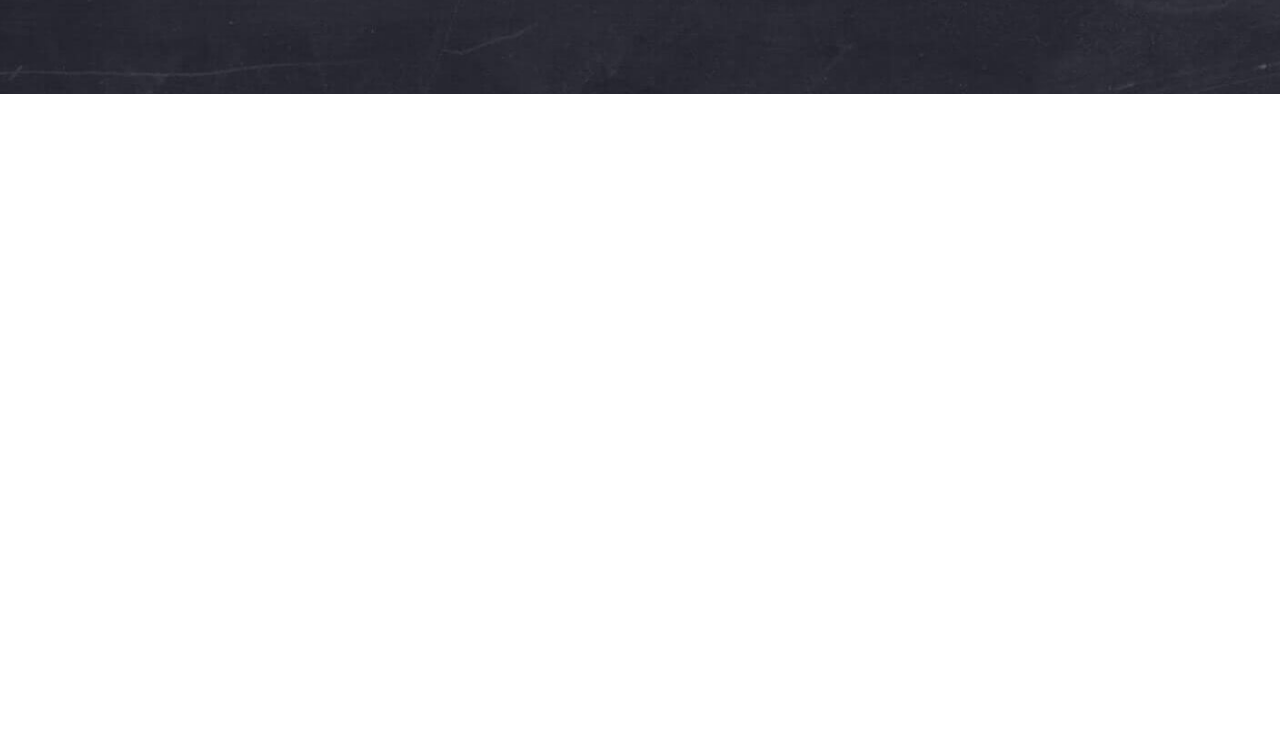
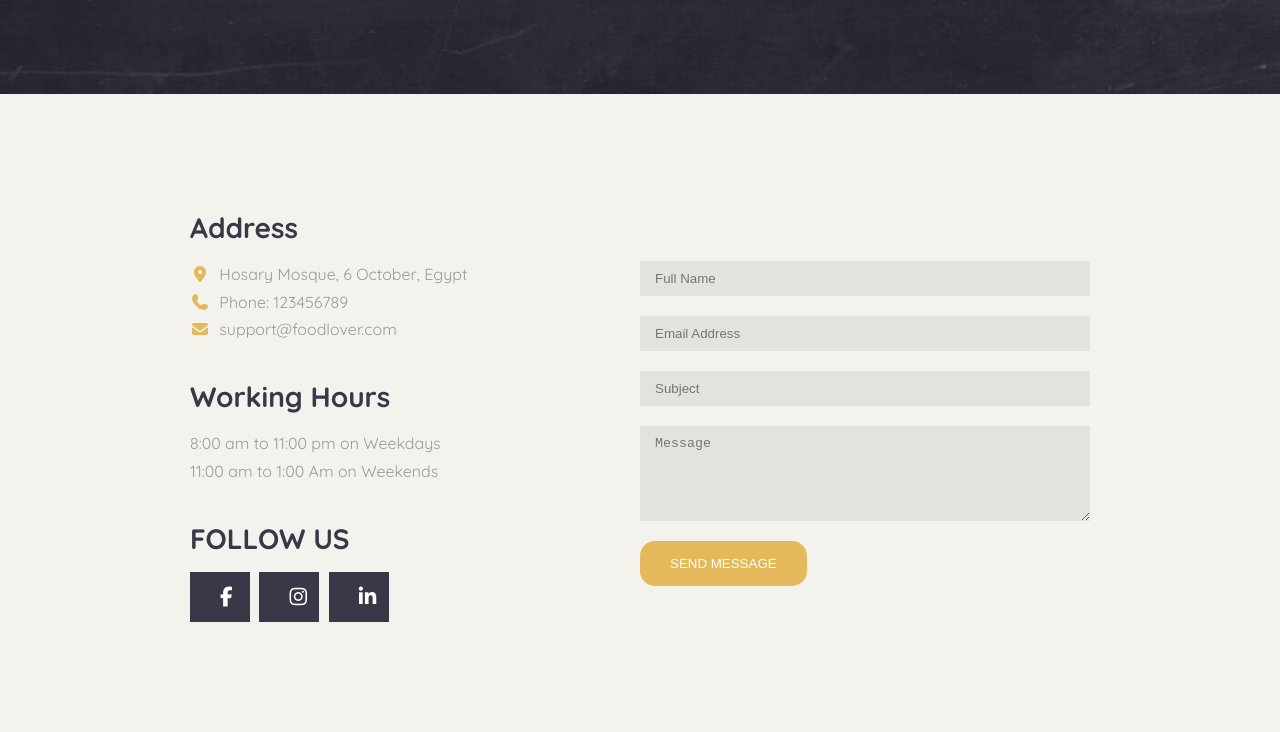
Before and after one commit to Nabil-Hany22/food-lover-restaurant-website, a plain HTML site: page index.html in a window 1280 px wide. Shown: the part 4283-5015 px from the top of the page. Before the commit the page ends 4377 px from the top, so only its background shows below. Drawn offline with Linux system fonts and the light colour scheme.

Commit message:
Create contact form section

```diff
--- a/index.html
+++ b/index.html
@@ -14,6 +14,8 @@
     <link rel="stylesheet" href="style.css" />
     <!-- Favicon -->
     <link rel="shortcut icon" type=" image/x—icon" href="images/favicon.ico" />
+    <!-- FontAwesome -->
+    <link rel="stylesheet" href="https://cdnjs.cloudflare.com/ajax/libs/font-awesome/7.0.0/css/all.min.css" integrity="sha512-DxV+EoADOkOygM4IR9yXP8Sb2qwgidEmeqAEmDKIOfPRQZOWbXCzLC6vjbZyy0vPisbH2SyW27+ddLVCN+OMzQ==" crossorigin="anonymous" referrerpolicy="no-referrer" />
     <title>Food Lover</title>
   </head>
   <body>
@@ -273,5 +275,44 @@
         </div>
     </section>
     <!-- Gallery End -->
+
+    <!-- Contact Start -->
+    <section id="contact">
+        <div class="container">
+            <div class="contact-content">
+                <div class="contact-info">
+                    <div>
+                        <h3>Address</h3>
+                        <p><i class="fa-solid fa-location-dot"></i> Hosary Mosque, 6 October, Egypt</p>
+                        <p><i class="fa-solid fa-phone"></i> Phone: 123456789</p>
+                        <p><i class="fa-solid fa-envelope"></i> support@foodlover.com</p>
+                    </div>
+
+                    <div>
+                        <h3>Working Hours</h3>
+                        <p>8:00 am to 11:00 pm on Weekdays</p>
+                        <p>11:00 am to 1:00 Am on Weekends</p>
+                    </div>
+
+                    <div>
+                        <h3>FOLLOW US</h3>
+                        <a href="#"><i class="fa-brands fa-facebook-f"></i></a>
+                        <a href="#"><i class="fa-brands fa-instagram"></i></a>
+                        <a href="#"><i class="fa-brands fa-linkedin-in"></i></a>
+                    </div>
+
+                </div>
+
+                <form >
+                    <input type="text" name="name" id="name" placeholder="Full Name" required>
+                    <input type="email" name="email" id="email" placeholder="Email Address" required>
+                    <input type="text" name="subject" id="subject" placeholder="Subject" required>
+                    <textarea name="message" id="message" cols="30" rows="5" placeholder="Message"></textarea>
+                    <button type="submit" class="btn">SEND MESSAGE</button>
+                </form>
+            </div>
+        </div>
+    </section>
+    <!-- Contact End -->
   </body>
 </html>
--- a/style.css
+++ b/style.css
@@ -366,3 +366,84 @@ header * {
     cursor: pointer;
 }
 /* Gallery End */
+
+/* Contact Start */
+
+#contact{
+    padding: 5rem 0;
+    background:#f4f2ed ;
+}
+
+#contact .container{
+    max-width: 900px;
+}
+
+#contact .contact-content{
+    display: flex;
+    justify-content: space-evenly;
+    align-items: center;
+}
+
+#contact .contact-content .contact-info{
+    width: 50%;
+}
+
+#contact .contact-content .contact-info div{
+    margin: 30px 0;
+    line-height: 1.7;
+}
+
+#contact .contact-content .contact-info h3{
+    font-size: 28px;
+    color: var(--secondary-text-color);
+    margin-bottom: 10px;
+}
+
+#contact .contact-content .contact-info p{
+    color: var(--third-text-color);
+}
+
+#contact .contact-content .contact-info i{
+    color: var(--primary-text-color);
+    margin-right: 5px;
+}
+#contact .contact-content .contact-info a i{
+    font-size: 20px;
+    text-align: center;
+    color: var(--White-color);
+    background-color: var(--secondary-text-color);
+    padding: 15px 30px;
+    /* border-radius: 50%; */
+}
+
+#contact .contact-content .contact-info a i:hover{
+    cursor: pointer;
+    color: var(--secondary-text-color);
+    background-color: var(--primary-text-color);
+
+}
+
+form{
+    width: 50%;
+}
+
+form input,
+textarea{
+    display: block;
+    width: 100%;
+    padding: 10px 15px;
+    margin: 20px 0;
+    border: none;
+    background-color: #e3e2dd;
+}
+
+#contact .btn{
+    background-color: var(--primary-text-color);
+    color: var(--White-color);
+}
+
+#contact .btn:hover{
+    background-color: var(--secondary-text-color);
+    cursor: pointer;
+}
+/* Contact End */
```
